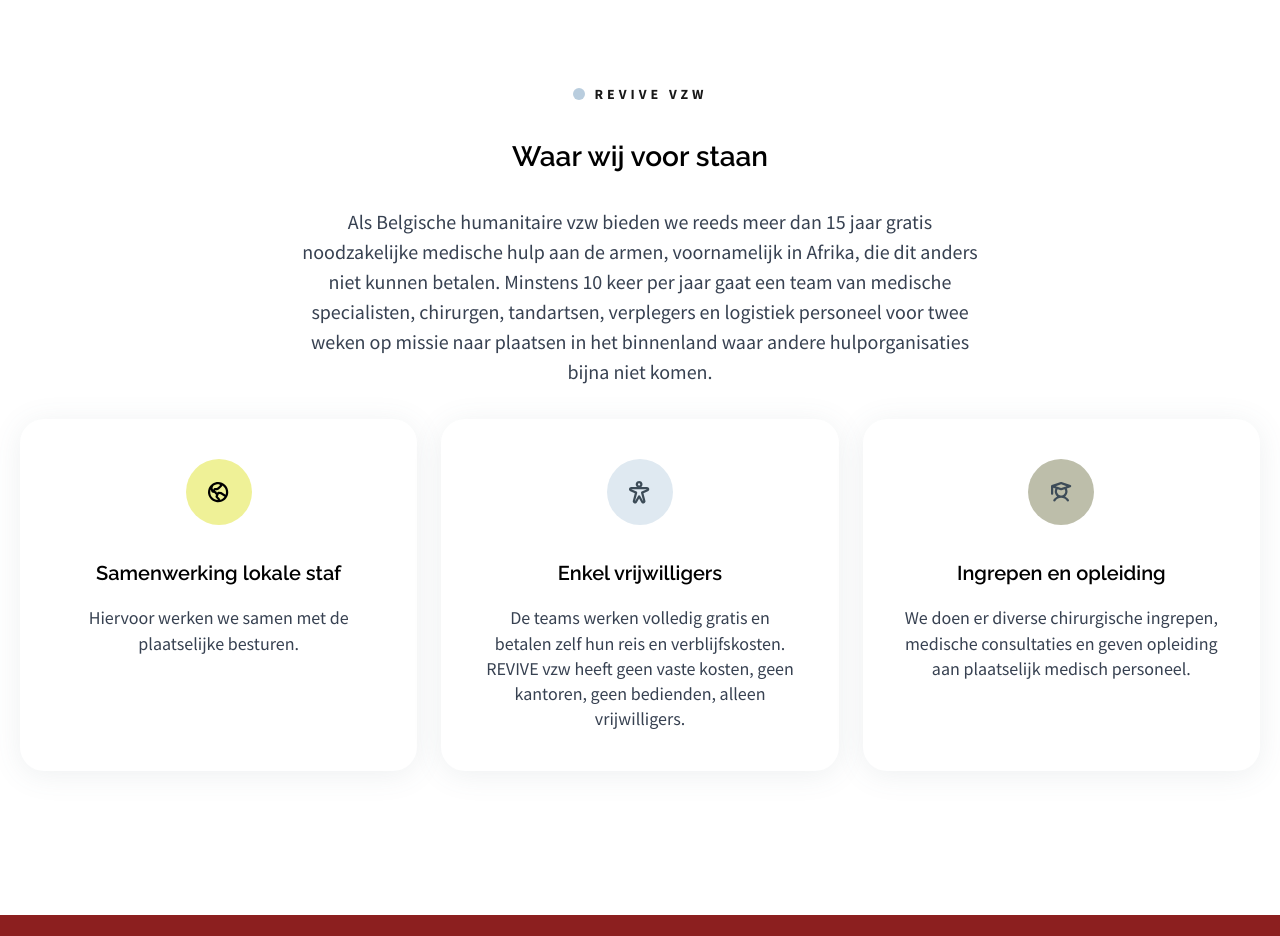
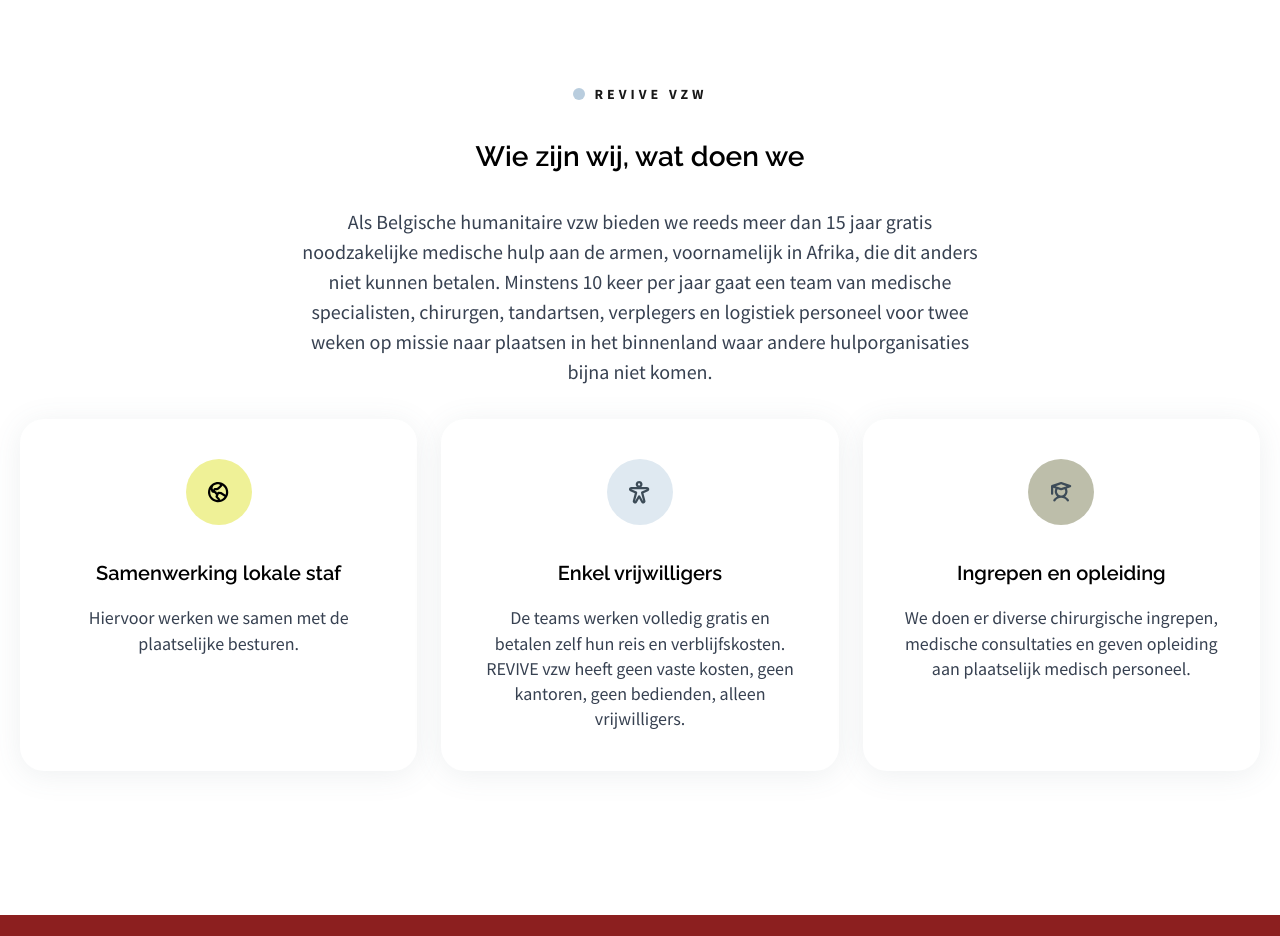
Before and after one commit to Revivevzw/revivevzw-website-3, an Angular app: page / in a window 1280 px wide. Shown: the part 1500-2436 px from the top of the page. Built offline with nearby package versions, Linux system fonts and the light colour scheme.

Commit message:
Updated title

```diff
--- a/src/app/pages/home/home.html
+++ b/src/app/pages/home/home.html
@@ -19,7 +19,7 @@
     <div class="spacer"></div>
 
     <div class="info-block-container"></div>
-    <app-info-block label="REVIVE VZW" title="Waar wij voor staan">
+    <app-info-block label="REVIVE VZW" title="Wie zijn wij, wat doen we">
         <p>
             Als Belgische humanitaire vzw bieden we reeds meer
             dan 15 jaar gratis noodzakelijke medische hulp aan
```
